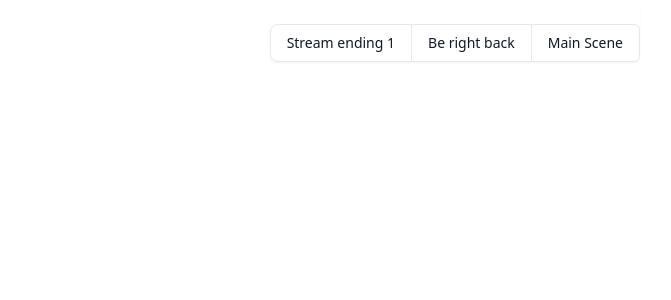
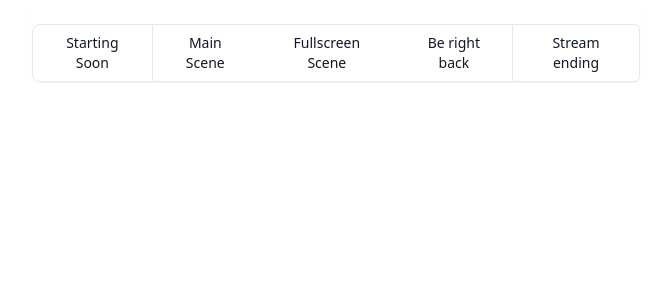
Before and after one commit to ecuation/stream-deck-front, a Vue app: page /panel in a window 1280 px wide. Shown: the top 300 px of the page, without its empty margins (0-671 px from the left). Built offline with nearby package versions, Linux system fonts and the light colour scheme.

Commit message:
basic panel test

```diff
--- a/package.json
+++ b/package.json
@@ -13,9 +13,11 @@
     "lint": "eslint . --ext .vue,.js,.jsx,.cjs,.mjs,.ts,.tsx,.cts,.mts --fix --ignore-path .gitignore"
   },
   "dependencies": {
+    "axios": "^0.26.0",
     "buffer": "^6.0.3",
     "pinia": "^2.0.11",
     "vue": "^3.2.31",
+    "vue-axios": "^3.4.1",
     "vue-router": "^4.0.12"
   },
   "devDependencies": {
--- a/src/main.ts
+++ b/src/main.ts
@@ -3,9 +3,11 @@ import { createPinia } from "pinia";
 import App from "./App.vue";
 import router from "./router";
 import "./assets/index.css";
+import axios from "axios";
+import VueAxios from "vue-axios";
 
 const app = createApp(App);
-
+app.use(VueAxios, axios);
 app.use(createPinia());
 app.use(router);
 
--- a/src/views/Panel.vue
+++ b/src/views/Panel.vue
@@ -3,12 +3,46 @@ import { defineComponent } from "vue";
 
 export default defineComponent({
   data() {
-    return {
-      count: 1,
-    };
+    return {};
   },
-  mounted() {
-    console.log("hellot");
+
+  methods: {
+    changeScene(sceneName: string, mute: false) {
+      const data = {
+        instructions: {
+          setScene: sceneName,
+          mute: [
+            {
+              item: "Mic main",
+              status: mute,
+            },
+          ],
+        },
+      };
+      this.axios
+        .post("http://localhost:8081/api/obs/change-items", data)
+        .then((response) => {
+          console.log(response.data);
+        });
+    },
+    streamEnding() {
+      const data = {
+        instructions: {
+          setScene: "Stream ending",
+          mute: [
+            {
+              item: "Mic main",
+              status: true,
+            },
+          ],
+        },
+      };
+      this.axios
+        .post("http://localhost:8081/api/obs/change-items", data)
+        .then((response) => {
+          console.log(response.data);
+        });
+    },
   },
 });
 </script>
@@ -18,20 +52,41 @@ export default defineComponent({
       <button
         type="button"
         class="py-2 px-4 text-sm font-medium text-gray-900 bg-white rounded-l-lg border border-gray-200 hover:bg-gray-100 hover:text-blue-700 focus:z-10 focus:ring-2 focus:ring-blue-700 focus:text-blue-700 dark:bg-gray-700 dark:border-gray-600 dark:text-white dark:hover:text-white dark:hover:bg-gray-600 dark:focus:ring-blue-500 dark:focus:text-white"
+        @click="changeScene('Starting soon', true)"
       >
-        Stream ending {{ count }}
+        Starting Soon
       </button>
+
       <button
         type="button"
         class="py-2 px-4 text-sm font-medium text-gray-900 bg-white border-t border-b border-gray-200 hover:bg-gray-100 hover:text-blue-700 focus:z-10 focus:ring-2 focus:ring-blue-700 focus:text-blue-700 dark:bg-gray-700 dark:border-gray-600 dark:text-white dark:hover:text-white dark:hover:bg-gray-600 dark:focus:ring-blue-500 dark:focus:text-white"
+        @click="changeScene('Main scene', false)"
+      >
+        Main Scene
+      </button>
+
+      <button
+        type="button"
+        class="py-2 px-4 text-sm font-medium text-gray-900 bg-white border-t border-b border-gray-200 hover:bg-gray-100 hover:text-blue-700 focus:z-10 focus:ring-2 focus:ring-blue-700 focus:text-blue-700 dark:bg-gray-700 dark:border-gray-600 dark:text-white dark:hover:text-white dark:hover:bg-gray-600 dark:focus:ring-blue-500 dark:focus:text-white"
+        @click="changeScene('FullScreen Scene', false)"
+      >
+        Fullscreen Scene
+      </button>
+
+      <button
+        type="button"
+        class="py-2 px-4 text-sm font-medium text-gray-900 bg-white border-t border-b border-gray-200 hover:bg-gray-100 hover:text-blue-700 focus:z-10 focus:ring-2 focus:ring-blue-700 focus:text-blue-700 dark:bg-gray-700 dark:border-gray-600 dark:text-white dark:hover:text-white dark:hover:bg-gray-600 dark:focus:ring-blue-500 dark:focus:text-white"
+        @click="changeScene('Be right back', true)"
       >
         Be right back
       </button>
+
       <button
         type="button"
         class="py-2 px-4 text-sm font-medium text-gray-900 bg-white rounded-r-md border border-gray-200 hover:bg-gray-100 hover:text-blue-700 focus:z-10 focus:ring-2 focus:ring-blue-700 focus:text-blue-700 dark:bg-gray-700 dark:border-gray-600 dark:text-white dark:hover:text-white dark:hover:bg-gray-600 dark:focus:ring-blue-500 dark:focus:text-white"
+        @click="streamEnding()"
       >
-        Main Scene
+        Stream ending
       </button>
     </div>
   </div>
```
Also changed, not shown: 2 other files (tests, documents, lock files or other folders).
